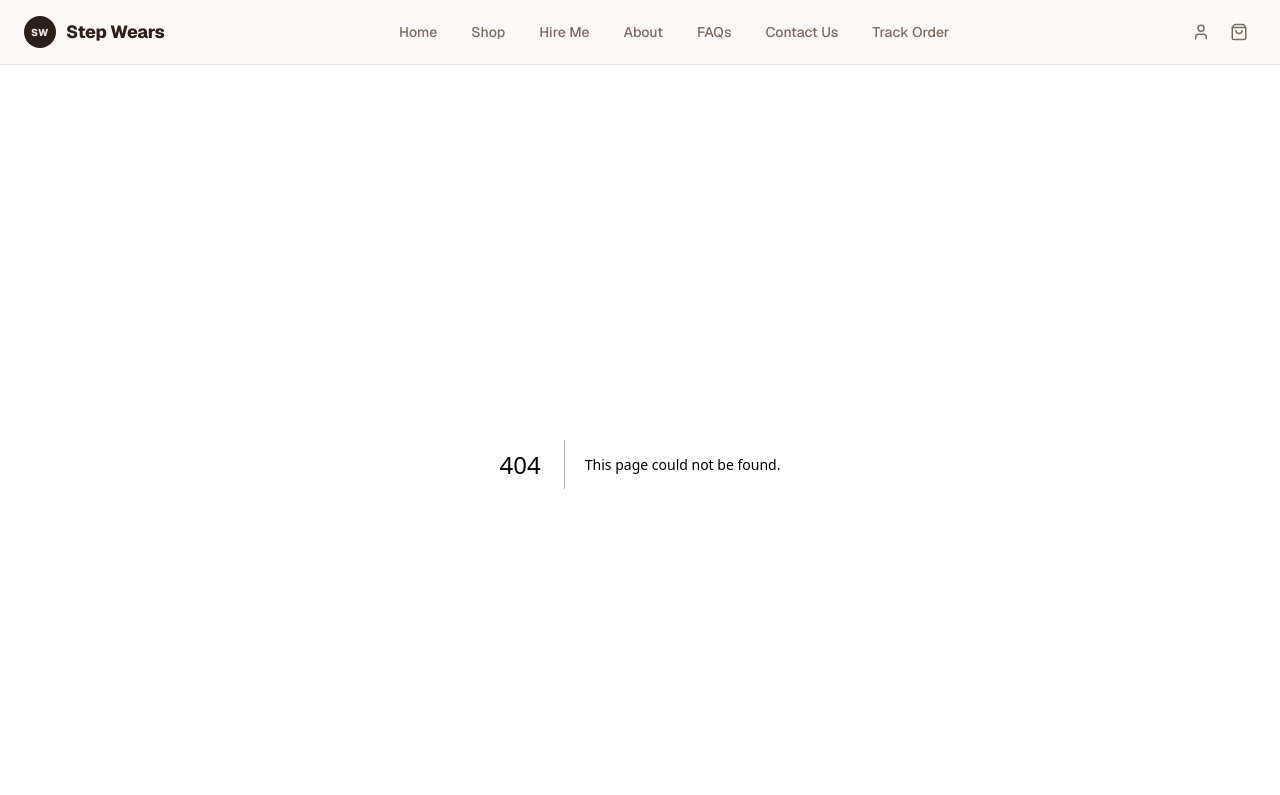
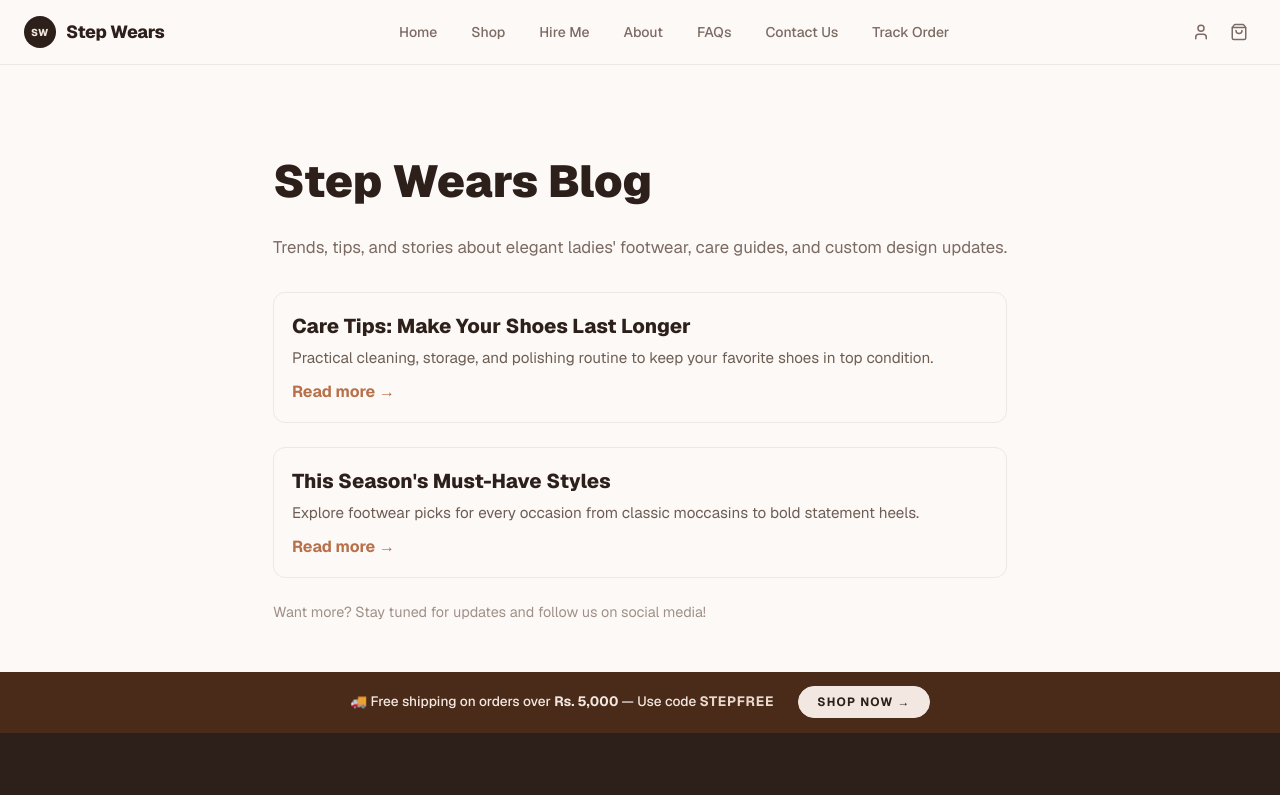
Before and after one commit to remittaylor027-droid/stepwears, a Next.js app: page /blog in a window 1280 px wide. Before the commit this address had no page. Shown: the top 795 px of the page. Built offline with nearby package versions, Linux system fonts and the light colour scheme.

Commit message:
Add blog landing page

```diff
--- /dev/null
+++ b/src/app/blog/page.tsx
@@ -0,0 +1,38 @@
+import Link from "next/link";
+
+export default function BlogPage() {
+  return (
+    <main style={{ padding: "84px 24px 48px", maxWidth: "980px", margin: "0 auto" }}>
+      <h1 style={{ fontSize: "clamp(2rem, 5vw, 2.8rem)", fontWeight: 900, color: "#2d1f1a", marginBottom: "20px" }}>
+        Step Wears Blog
+      </h1>
+      <p style={{ fontSize: "1.05rem", color: "#7c6b63", marginBottom: "32px" }}>
+        Trends, tips, and stories about elegant ladies&apos; footwear, care guides, and custom design updates.
+      </p>
+
+      <article style={{ marginBottom: "24px", padding: "18px", border: "1px solid #ede8e3", borderRadius: "12px" }}>
+        <h2 style={{ fontSize: "1.25rem", fontWeight: 800, marginBottom: "6px" }}>Care Tips: Make Your Shoes Last Longer</h2>
+        <p style={{ fontSize: "0.95rem", color: "#6d5e54", marginBottom: "10px" }}>
+          Practical cleaning, storage, and polishing routine to keep your favorite shoes in top condition.
+        </p>
+        <Link href="/blog/care-tips" style={{ color: "#b8704a", textDecoration: "none", fontWeight: 700 }}>
+          Read more →
+        </Link>
+      </article>
+
+      <article style={{ marginBottom: "24px", padding: "18px", border: "1px solid #ede8e3", borderRadius: "12px" }}>
+        <h2 style={{ fontSize: "1.25rem", fontWeight: 800, marginBottom: "6px" }}>This Season&apos;s Must-Have Styles</h2>
+        <p style={{ fontSize: "0.95rem", color: "#6d5e54", marginBottom: "10px" }}>
+          Explore footwear picks for every occasion from classic moccasins to bold statement heels.
+        </p>
+        <Link href="/blog/season-styles" style={{ color: "#b8704a", textDecoration: "none", fontWeight: 700 }}>
+          Read more →
+        </Link>
+      </article>
+
+      <p style={{ fontSize: "0.9rem", color: "#a09088" }}>
+        Want more? Stay tuned for updates and follow us on social media!
+      </p>
+    </main>
+  );
+}
```
